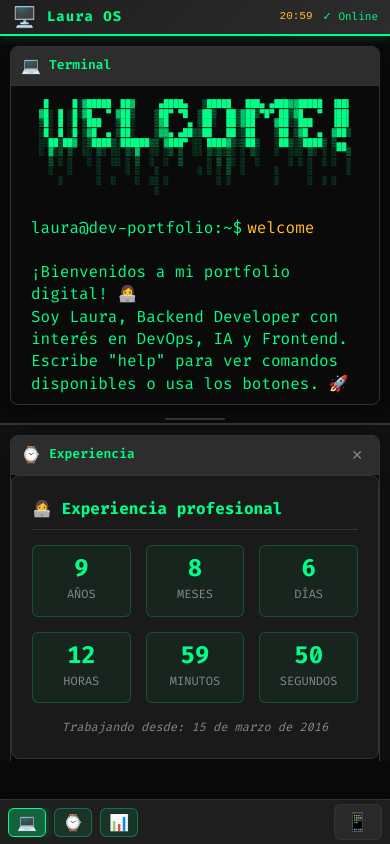
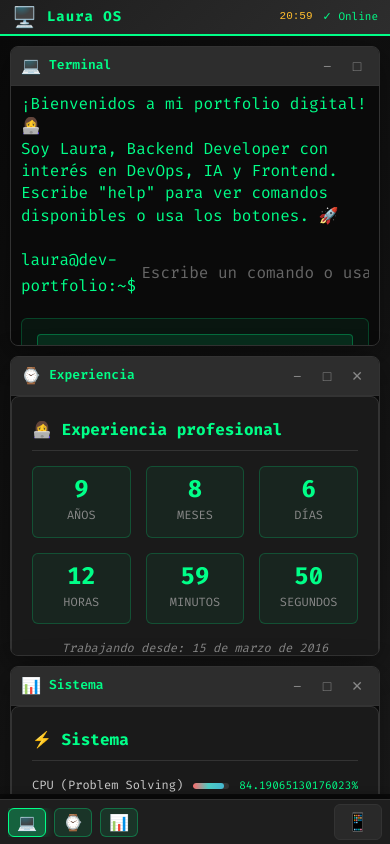
Before and after one commit to LMPombar/lmp_web, a Vue app: page /lmp_web/terminal in a window 390 px wide. Built offline with nearby package versions, Linux system fonts and the light colour scheme.

Commit message:
fix: create a desktop space

```diff
--- a/src/components/TerminalPortfolio.vue
+++ b/src/components/TerminalPortfolio.vue
@@ -3,16 +3,18 @@
     <!-- OS Bar (Barra superior) -->
     <OSBar />
 
-    <!-- Main Desktop Area -->
+    <!-- Desktop Area - Todas las ventanas flotando aquí -->
     <div class="desktop-area">
       <!-- Terminal Window -->
-      <div class="terminal-column" :style="layoutStyles.terminal">
       <OSWindow
         title="Terminal"
         icon="💻"
         :can-close="false"
-          :can-minimize="false"
-          :can-maximize="false"
+        :can-minimize="true"
+        :can-maximize="true"
+        class="terminal-window"
+        @minimize="minimizeApp('terminal')"
+        @maximize="maximizeApp('terminal')"
       >
         <div class="terminal-content" ref="terminalContent">
 
@@ -75,23 +77,20 @@
           </div>
         </div>
       </OSWindow>
-      </div>
 
-      <!-- Resizer (Horizontal en desktop, Vertical en móvil) -->
-      <div
-        :class="['resizer', { 'resizer-vertical': isNarrowScreen }]"
-        @mousedown="startResize"
-        @touchstart="startResize"
+      <!-- GUI Apps Windows -->
+      <OSWindow
+        v-for="app in openApps"
+        :key="app.id"
+        :title="app.name"
+        :icon="app.icon"
+        :class="['app-window', `app-${app.id}`, { active: app.id === activeAppId }]"
+        @close="closeApp(app.id)"
+        @minimize="minimizeApp(app.id)"
+        @maximize="maximizeApp(app.id)"
       >
-        <div class="resizer-line"></div>
-      </div>
-
-      <!-- Right Column: GUI Apps -->
-      <GUIContainer
-        :style="layoutStyles.gui"
-        :open-apps="openApps"
-        @close-app="closeApp"
-      />
+        <component :is="app.component" v-bind="app.props" />
+      </OSWindow>
     </div>
 
     <!-- Taskbar (Barra inferior) -->
@@ -105,20 +104,27 @@
 </template>
 
 <script>
-import GUIContainer from './GUI/GUIContainer.vue'
 import HelpPanel from './HelpPanel.vue'
 import OSBar from './OS/OSBar.vue'
 import OSWindow from './OS/Window.vue'
 import Taskbar from './OS/Taskbar.vue'
+// App components
+import TimeCounter from './GUI/TimeCounter.vue'
+import SystemStatus from './GUI/SystemStatus.vue'
+import TechStackTreemap from './GUI/TechStackTreemap.vue'
+import CurrentStatus from './GUI/CurrentStatus.vue'
 
 export default {
   name: 'TerminalPortfolio',
   components: {
-    GUIContainer,
     HelpPanel,
     OSBar,
     OSWindow,
-    Taskbar
+    Taskbar,
+    TimeCounter,
+    SystemStatus,
+    TechStackTreemap,
+    CurrentStatus
   },
   data() {
     return {
@@ -133,14 +139,6 @@ export default {
       typedWelcome: '',
       isTypingCommand: false,
       showRealInput: false,
-
-      // Resizer state
-      terminalWidth: 60,
-      sidebarWidth: 40,
-      terminalHeight: 50,  // Altura para modo móvil (porcentaje)
-      guiHeight: 50,       // Altura para modo móvil (porcentaje)
-      isResizing: false,
-      isNarrowScreen: false,
 
       // OS state
       openApps: [
@@ -262,22 +260,6 @@ export default {
   },
 
   computed: {
-    layoutStyles() {
-      if (this.isNarrowScreen) {
-        // Modo vertical (pantallas estrechas)
-        return {
-          terminal: { height: this.terminalHeight + '%' },
-          gui: { height: this.guiHeight + '%' }
-        };
-      } else {
-        // Modo horizontal (pantallas anchas)
-        return {
-          terminal: { width: this.terminalWidth + '%' },
-          gui: { width: this.sidebarWidth + '%' }
-        };
-      }
-    },
-
     allOpenApps() {
       // Terminal siempre está abierta + apps del GUI
       return [
@@ -293,25 +275,10 @@ export default {
 
   mounted() {
     this.addInitialCommands();
-    this.checkScreenSize();
-
-    // Add event listeners for resizing
-    document.addEventListener('mousemove', this.handleResize);
-    document.addEventListener('mouseup', this.stopResize);
-    document.addEventListener('touchmove', this.handleResize);
-    document.addEventListener('touchend', this.stopResize);
-
-    // Add listener for screen size changes
-    window.addEventListener('resize', this.checkScreenSize);
   },
 
   beforeUnmount() {
-    // Clean up event listeners
-    document.removeEventListener('mousemove', this.handleResize);
-    document.removeEventListener('mouseup', this.stopResize);
-    document.removeEventListener('touchmove', this.handleResize);
-    document.removeEventListener('touchend', this.stopResize);
-    window.removeEventListener('resize', this.checkScreenSize);
+    // Clean up if needed
   },
 
   methods: {
@@ -716,71 +683,28 @@ export default {
       return output.replace(/\n/g, '<br>');
     },
 
-    // Resizer methods
-    checkScreenSize() {
-      this.isNarrowScreen = window.innerWidth <= 1200;
-    },
-
-    startResize(e) {
-      this.isResizing = true;
-      e.preventDefault();
-    },
-
-    handleResize(e) {
-      if (!this.isResizing) return;
-
-      const container = document.querySelector('.desktop-area');
-      if (!container) return;
-
-      const containerRect = container.getBoundingClientRect();
-
-      if (this.isNarrowScreen) {
-        // Resize vertical (pantallas estrechas)
-        const clientY = e.type.includes('touch') ? e.touches[0].clientY : e.clientY;
-        const containerHeight = containerRect.height;
-        const offsetY = clientY - containerRect.top;
-
-        // Calcular el nuevo porcentaje (con límites)
-        let newTerminalHeight = (offsetY / containerHeight) * 100;
-
-        // Límites: mínimo 20%, máximo 80%
-        newTerminalHeight = Math.max(20, Math.min(80, newTerminalHeight));
-
-        this.terminalHeight = newTerminalHeight;
-        this.guiHeight = 100 - newTerminalHeight;
-      } else {
-        // Resize horizontal (pantallas anchas)
-        const clientX = e.type.includes('touch') ? e.touches[0].clientX : e.clientX;
-        const containerWidth = containerRect.width;
-        const offsetX = clientX - containerRect.left;
-
-        // Calcular el nuevo porcentaje (con límites)
-        let newTerminalWidth = (offsetX / containerWidth) * 100;
-
-        // Límites: mínimo 30%, máximo 80%
-        newTerminalWidth = Math.max(30, Math.min(80, newTerminalWidth));
-
-        this.terminalWidth = newTerminalWidth;
-        this.sidebarWidth = 100 - newTerminalWidth;
-      }
-    },
-
-    stopResize() {
-      this.isResizing = false;
-    },
-
     // OS methods
     closeApp(appId) {
       this.openApps = this.openApps.filter(app => app.id !== appId);
     },
 
+    minimizeApp(appId) {
+      // TODO: Implementar lógica de minimizar
+      console.log('Minimize app:', appId);
+    },
+
+    maximizeApp(appId) {
+      // TODO: Implementar lógica de maximizar
+      console.log('Maximize app:', appId);
+    },
+
     focusApp(appId) {
       this.activeAppId = appId;
-      // Aquí podríamos añadir lógica para traer la app al frente
+      // TODO: Aquí podríamos añadir lógica para traer la app al frente (z-index)
     },
 
     toggleAppsMenu() {
-      // Aquí podríamos mostrar un menú con todas las apps disponibles
+      // TODO: Aquí podríamos mostrar un menú con todas las apps disponibles
       console.log('Toggle apps menu');
     }
   }
@@ -826,65 +750,32 @@ export default {
 
 /* Main Desktop Area */
 .desktop-area {
-  display: flex;
   flex: 1;
-  gap: 0;
   position: relative;
   overflow: hidden;
   margin-bottom: 50px; /* Espacio para la taskbar fija */
+  background: linear-gradient(135deg, #0a0a0a 0%, #1a1a1a 100%);
+  display: grid;
+  grid-template-columns: repeat(auto-fit, minmax(400px, 1fr));
+  gap: 20px;
+  padding: 20px;
+  align-content: start;
 }
 
-/* Terminal Column */
-.terminal-column {
-  min-width: 0;
-  padding: 20px;
-  transition: width 0.1s ease-out;
-  display: flex;
-  flex-direction: column;
+/* Terminal Window - Ocupa más espacio por defecto */
+.terminal-window {
+  grid-column: span 2;
+  min-height: 500px;
 }
 
-/* Resizer - Horizontal (default) */
-.resizer {
-  width: 8px;
-  cursor: col-resize;
-  background: transparent;
-  position: relative;
-  flex-shrink: 0;
-  display: flex;
-  align-items: center;
-  justify-content: center;
-  z-index: 10;
-  transition: background 0.2s;
+/* App Windows */
+.app-window {
+  min-height: 400px;
 }
 
-.resizer:hover {
-  background: rgba(0, 255, 136, 0.1);
-}
-
-.resizer:hover .resizer-line {
-  background: var(--primary-color);
-  box-shadow: 0 0 8px rgba(0, 255, 136, 0.5);
-}
-
-.resizer-line {
-  width: 2px;
-  height: 60px;
-  background: var(--border-color);
-  border-radius: 2px;
-  transition: all 0.2s;
-}
-
-/* Resizer - Vertical (pantallas estrechas) */
-.resizer-vertical {
-  width: 100%;
-  height: 8px;
-  cursor: row-resize;
-  flex-direction: row;
-}
-
-.resizer-vertical .resizer-line {
-  width: 60px;
-  height: 2px;
+.app-window.active {
+  z-index: 10;
+  box-shadow: 0 12px 40px rgba(0, 255, 136, 0.2);
 }
 
 /* Terminal Content Styles */
@@ -1032,22 +923,17 @@ export default {
 /* Responsive */
 @media (max-width: 1200px) {
   .desktop-area {
-    flex-direction: column;
+    grid-template-columns: 1fr;
+    padding: 15px;
   }
 
-  .terminal-column {
-    width: 100% !important;
-    padding: 20px;
-    overflow: hidden;
+  .terminal-window {
+    grid-column: span 1;
+    min-height: 400px;
   }
 
-  /* Mostrar resizer vertical en pantallas estrechas */
-  .resizer {
-    display: flex !important;
-  }
-
-  .terminal-content {
-    overflow-y: auto;
+  .app-window {
+    min-height: 350px;
   }
 }
 
@@ -1056,21 +942,20 @@ export default {
     padding: 0;
   }
 
-  .terminal-column {
+  .desktop-area {
     padding: 10px;
+    gap: 10px;
+    grid-template-columns: 1fr;
+  }
+
+  .terminal-window,
+  .app-window {
+    min-height: 300px;
   }
 
   .terminal-content {
     overflow-y: auto;
-    padding-bottom: 100px;
-  }
-
-  .input-line {
-    position: sticky;
-    bottom: 0;
-    background: #0a0a0a;
-    padding: 10px 0;
-    margin-bottom: 0;
+    padding: 10px;
   }
 
   .ascii-art {
```
Lines whose indentation alone changed are shown as unchanged.
